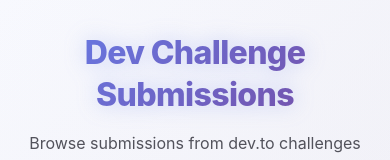
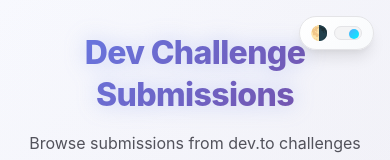
Before and after one commit to fayaz-dev/dcs, a React (Vite) app: page / in a window 390 px wide. Shown: the top 160 px of the page. Built offline with nearby package versions, Linux system fonts and the light colour scheme; no server answers.

Commit message:
Add light/dark mode

```diff
--- a/src/App.css
+++ b/src/App.css
@@ -1,5 +1,6 @@
 /* CSS Variables for stunning theming */
 :root {
+  /* Default to dark theme */
   --bg-primary: #0a0a0b;
   --bg-secondary: #111113;
   --bg-tertiary: #1a1a1d;
@@ -34,9 +35,45 @@
   --transition-bounce: all 0.3s cubic-bezier(0.68, -0.55, 0.265, 1.55);
 }
 
-/* Light mode (optional alternative) */
+/* Light theme */
+:root.light,
+[data-theme="light"] {
+  --bg-primary: #fafafa;
+  --bg-secondary: #f4f4f5;
+  --bg-tertiary: #e4e4e7;
+  --card-bg: linear-gradient(135deg, #ffffff 0%, #f8fafc 100%);
+  --card-bg-hover: linear-gradient(135deg, #f1f5f9 0%, #e2e8f0 100%);
+  --text-primary: #09090b;
+  --text-secondary: #52525b;
+  --text-muted: #71717a;
+  --border-color: #e4e4e7;
+  --border-hover: #d4d4d8;
+  --shadow-card: 0 8px 32px rgba(0, 0, 0, 0.1);
+  --shadow-card-hover: 0 16px 64px rgba(0, 0, 0, 0.15), 0 0 0 1px rgba(0, 0, 0, 0.05);
+  --shadow-glow: 0 0 20px rgba(102, 126, 234, 0.3);
+}
+
+/* Dark theme (explicit) */
+:root.dark,
+[data-theme="dark"] {
+  --bg-primary: #0a0a0b;
+  --bg-secondary: #111113;
+  --bg-tertiary: #1a1a1d;
+  --card-bg: linear-gradient(135deg, #161618 0%, #1a1a1d 100%);
+  --card-bg-hover: linear-gradient(135deg, #1e1e21 0%, #252529 100%);
+  --text-primary: #ffffff;
+  --text-secondary: #a1a1aa;
+  --text-muted: #71717a;
+  --border-color: #27272a;
+  --border-hover: #3f3f46;
+  --shadow-card: 0 8px 32px rgba(0, 0, 0, 0.3);
+  --shadow-card-hover: 0 16px 64px rgba(0, 0, 0, 0.4), 0 0 0 1px rgba(255, 255, 255, 0.05);
+  --shadow-glow: 0 0 20px rgba(102, 126, 234, 0.4);
+}
+
+/* System preference fallback */
 @media (prefers-color-scheme: light) {
-  :root {
+  :root:not(.dark):not([data-theme="dark"]) {
     --bg-primary: #fafafa;
     --bg-secondary: #f4f4f5;
     --bg-tertiary: #e4e4e7;
@@ -49,6 +86,7 @@
     --border-hover: #d4d4d8;
     --shadow-card: 0 8px 32px rgba(0, 0, 0, 0.1);
     --shadow-card-hover: 0 16px 64px rgba(0, 0, 0, 0.15), 0 0 0 1px rgba(0, 0, 0, 0.05);
+    --shadow-glow: 0 0 20px rgba(102, 126, 234, 0.3);
   }
 }
 
@@ -92,6 +130,16 @@
     radial-gradient(circle at 40% 40%, rgba(240, 147, 251, 0.05) 0%, transparent 50%);
   z-index: -1;
   animation: backgroundPulse 20s ease-in-out infinite;
+  transition: var(--transition-slow);
+}
+
+/* Light theme background */
+:root.light body::before,
+[data-theme="light"] body::before {
+  background:
+    radial-gradient(circle at 20% 80%, rgba(102, 126, 234, 0.08) 0%, transparent 50%),
+    radial-gradient(circle at 80% 20%, rgba(118, 75, 162, 0.08) 0%, transparent 50%),
+    radial-gradient(circle at 40% 40%, rgba(240, 147, 251, 0.04) 0%, transparent 50%);
 }
 
 @keyframes backgroundPulse {
--- a/src/App.tsx
+++ b/src/App.tsx
@@ -3,6 +3,7 @@
 import { SubmissionsList } from './components/SubmissionsList';
 import { LoadingSpinner } from './components/LoadingSpinner';
 import { ErrorDisplay } from './components/ErrorDisplay';
+import { ThemeToggle } from './components/ThemeToggle';
 import './App.css';
 
 function App() {
@@ -18,6 +19,8 @@
 
   return (
     <div className="app">
+      <ThemeToggle />
+
       <header className="app-header">
         <h1 className="app-title">Dev Challenge Submissions</h1>
         <p className="app-description">
--- a/src/components/SubmissionsList.css
+++ b/src/components/SubmissionsList.css
@@ -192,14 +192,21 @@
 }
 
 /* Fallback for better browser compatibility */
-.sort-select option {
+:root.dark .sort-select option,
+[data-theme="dark"] .sort-select option {
   background-color: #111113;
   color: #ffffff;
 }
 
+:root.light .sort-select option,
+[data-theme="light"] .sort-select option {
+  background-color: #fafafa;
+  color: #09090b;
+}
+
 /* Dark mode specific option styling */
 @media (prefers-color-scheme: dark) {
-  .sort-select option {
+  :root:not(.light):not([data-theme="light"]) .sort-select option {
     background-color: #111113;
     color: #ffffff;
   }
@@ -207,7 +214,7 @@
 
 /* Light mode specific option styling */
 @media (prefers-color-scheme: light) {
-  .sort-select option {
+  :root:not(.dark):not([data-theme="dark"]) .sort-select option {
     background-color: #fafafa;
     color: #09090b;
   }
--- /dev/null
+++ b/src/components/ThemeToggle.css
@@ -0,0 +1,198 @@
+.theme-toggle {
+  position: fixed;
+  top: 2rem;
+  right: 2rem;
+  z-index: 1000;
+
+  display: flex;
+  align-items: center;
+  gap: 0.75rem;
+
+  padding: 0.75rem 1rem;
+  background: var(--card-bg);
+  border: 1px solid var(--border-color);
+  border-radius: 50px;
+
+  cursor: pointer;
+  transition: var(--transition-normal);
+
+  backdrop-filter: blur(16px);
+  box-shadow: var(--shadow-lg);
+
+  font-size: 1rem;
+  color: var(--text-primary);
+
+  animation: toggleSlideIn 0.8s ease-out 1s both;
+}
+
+@keyframes toggleSlideIn {
+  from {
+    opacity: 0;
+    transform: translateX(100px) scale(0.8);
+  }
+  to {
+    opacity: 1;
+    transform: translateX(0) scale(1);
+  }
+}
+
+.theme-toggle::before {
+  content: '';
+  position: absolute;
+  inset: 0;
+  background: var(--gradient-primary);
+  opacity: 0;
+  transition: var(--transition-normal);
+  border-radius: inherit;
+  z-index: -1;
+}
+
+.theme-toggle:hover {
+  transform: translateY(-2px) scale(1.05);
+  box-shadow: var(--shadow-xl);
+  border-color: transparent;
+}
+
+.theme-toggle:hover::before {
+  opacity: 0.1;
+}
+
+.theme-toggle:active {
+  transform: translateY(-1px) scale(1.02);
+}
+
+.theme-icon {
+  font-size: 1.2rem;
+  display: flex;
+  align-items: center;
+  justify-content: center;
+  width: 1.5rem;
+  height: 1.5rem;
+  transition: var(--transition-normal);
+  animation: iconRotate 0.5s ease-in-out;
+}
+
+@keyframes iconRotate {
+  0% { transform: rotate(0deg) scale(1); }
+  50% { transform: rotate(180deg) scale(1.2); }
+  100% { transform: rotate(360deg) scale(1); }
+}
+
+.theme-toggle:hover .theme-icon {
+  transform: scale(1.1);
+}
+
+.theme-indicator {
+  position: relative;
+  width: 2.5rem;
+  height: 1.25rem;
+  background: var(--bg-secondary);
+  border-radius: 50px;
+  border: 1px solid var(--border-color);
+  overflow: hidden;
+}
+
+.indicator {
+  position: absolute;
+  top: 0.125rem;
+  width: 1rem;
+  height: 1rem;
+  border-radius: 50%;
+  transition: var(--transition-normal);
+  box-shadow: var(--shadow-sm);
+}
+
+.indicator.dark {
+  left: 0.125rem;
+  background: var(--gradient-primary);
+}
+
+.indicator.light {
+  left: 1.25rem;
+  background: var(--gradient-accent);
+}
+
+/* Mobile responsive */
+@media (max-width: 768px) {
+  .theme-toggle {
+    top: 1rem;
+    right: 1rem;
+    padding: 0.6rem 0.8rem;
+    gap: 0.5rem;
+  }
+
+  .theme-icon {
+    font-size: 1rem;
+    width: 1.25rem;
+    height: 1.25rem;
+  }
+
+  .theme-indicator {
+    width: 2rem;
+    height: 1rem;
+  }
+
+  .indicator {
+    width: 0.75rem;
+    height: 0.75rem;
+    top: 0.125rem;
+  }
+
+  .indicator.light {
+    left: 1rem;
+  }
+}
+
+@media (max-width: 480px) {
+  .theme-toggle {
+    padding: 0.5rem 0.7rem;
+    gap: 0.4rem;
+  }
+
+  .theme-icon {
+    font-size: 0.9rem;
+    width: 1rem;
+    height: 1rem;
+  }
+
+  .theme-indicator {
+    width: 1.75rem;
+    height: 0.875rem;
+  }
+
+  .indicator {
+    width: 0.625rem;
+    height: 0.625rem;
+    top: 0.125rem;
+  }
+
+  .indicator.light {
+    left: 0.875rem;
+  }
+}
+
+/* High contrast mode */
+@media (prefers-contrast: high) {
+  .theme-toggle {
+    border-width: 2px;
+  }
+
+  .theme-indicator {
+    border-width: 2px;
+  }
+}
+
+/* Reduced motion */
+@media (prefers-reduced-motion: reduce) {
+  .theme-toggle {
+    animation: none;
+  }
+
+  .theme-icon {
+    animation: none;
+  }
+
+  .theme-toggle:hover .theme-icon {
+    transform: none;
+  }
+}
--- /dev/null
+++ b/src/components/ThemeToggle.tsx
@@ -0,0 +1,46 @@
+import React from 'react';
+import { useTheme } from '../hooks/useTheme';
+import './ThemeToggle.css';
+
+export const ThemeToggle: React.FC = () => {
+  const { theme, resolvedTheme, setTheme } = useTheme();
+
+  const handleToggle = () => {
+    if (theme === 'system') {
+      // If currently system, switch to opposite of resolved theme
+      setTheme(resolvedTheme === 'dark' ? 'light' : 'dark');
+    } else if (theme === 'dark') {
+      setTheme('light');
+    } else {
+      setTheme('dark');
+    }
+  };
+
+  const getIcon = () => {
+    if (theme === 'system') {
+      return '🌗'; // Half moon for system
+    }
+    return resolvedTheme === 'dark' ? '🌙' : '☀️';
+  };
+
+  const getTitle = () => {
+    if (theme === 'system') {
+      return `System theme (${resolvedTheme})`;
+    }
+    return `Switch to ${resolvedTheme === 'dark' ? 'light' : 'dark'} mode`;
+  };
+
+  return (
+    <button
+      className="theme-toggle"
+      onClick={handleToggle}
+      title={getTitle()}
+      aria-label={getTitle()}
+    >
+      <span className="theme-icon">{getIcon()}</span>
+      <span className="theme-indicator">
+        <span className={`indicator ${resolvedTheme}`}></span>
+      </span>
+    </button>
+  );
+};
--- /dev/null
+++ b/src/hooks/useTheme.ts
@@ -0,0 +1,59 @@
+import { useState, useEffect } from 'react';
+
+export type Theme = 'light' | 'dark' | 'system';
+
+export const useTheme = () => {
+  const [theme, setTheme] = useState<Theme>(() => {
+    const savedTheme = localStorage.getItem('theme') as Theme;
+    return savedTheme || 'system';
+  });
+
+  const [resolvedTheme, setResolvedTheme] = useState<'light' | 'dark'>('dark');
+
+  useEffect(() => {
+    const root = document.documentElement;
+
+    const getSystemTheme = () => {
+      return window.matchMedia('(prefers-color-scheme: dark)').matches ? 'dark' : 'light';
+    };
+
+    const applyTheme = (themeToApply: 'light' | 'dark') => {
+      setResolvedTheme(themeToApply);
+      root.setAttribute('data-theme', themeToApply);
+
+      if (themeToApply === 'dark') {
+        root.classList.add('dark');
+        root.classList.remove('light');
+      } else {
+        root.classList.add('light');
+        root.classList.remove('dark');
+      }
+    };
+
+    if (theme === 'system') {
+      const systemTheme = getSystemTheme();
+      applyTheme(systemTheme);
+
+      const mediaQuery = window.matchMedia('(prefers-color-scheme: dark)');
+      const handleChange = (e: MediaQueryListEvent) => {
+        applyTheme(e.matches ? 'dark' : 'light');
+      };
+
+      mediaQuery.addEventListener('change', handleChange);
+      return () => mediaQuery.removeEventListener('change', handleChange);
+    } else {
+      applyTheme(theme as 'light' | 'dark');
+    }
+  }, [theme]);
+
+  const setThemeAndSave = (newTheme: Theme) => {
+    setTheme(newTheme);
+    localStorage.setItem('theme', newTheme);
+  };
+
+  return {
+    theme,
+    resolvedTheme,
+    setTheme: setThemeAndSave,
+  };
+};
```
